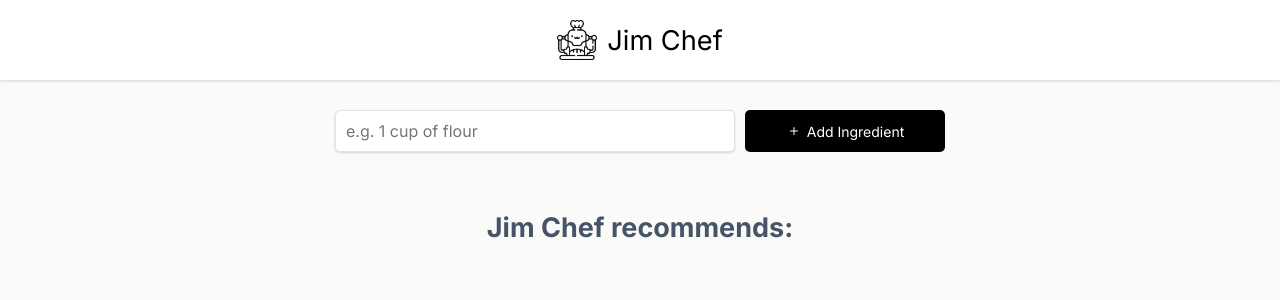
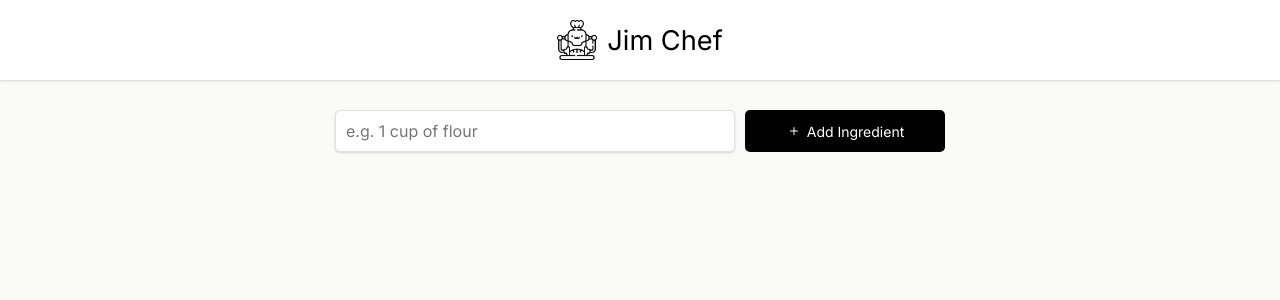
Before and after one commit to columnfella/Claude-Chef, a React (Vite) app: page / in a window 1280 px wide. Shown: the top 300 px of the page. Built offline with nearby package versions, Linux system fonts and the light colour scheme.

Commit message:
corrected some h2 element showing up in the Recipe component

```diff
--- a/src/components/Main.jsx
+++ b/src/components/Main.jsx
@@ -8,12 +8,14 @@ export default function Main() {
     const [ingredients, setIngredients] = useState([]);
     const [recipe, setRecipe] = useState("");
     const [isWaiting, setIsWaiting] = useState(false);
+    const [recipeReceived, setRecipeReceived] = useState(false);
 
     async function getRecipeFromHG() {
         console.log("Fetching recipe with ingredients:", ingredients);
         setIsWaiting(true);
         const recipeMarkdown = await getRecipeFromMistral(ingredients);
         setIsWaiting(false);
+        setRecipeReceived(true);
         console.log("Received recipe:", recipeMarkdown);
         setRecipe(recipeMarkdown);
     }
@@ -48,7 +50,7 @@ export default function Main() {
             { ingredients.length > 0 &&
             <IngredientsList ingredients={ingredients} setRecipeShow={getRecipeFromHG}/> }
 
-            <Recipe recipe={recipe} isWaiting={isWaiting}/>
+            <Recipe recipe={recipe} isWaiting={isWaiting} recipeReceived={recipeReceived}/>
         </main>
     )
 }
--- a/src/components/Recipe.jsx
+++ b/src/components/Recipe.jsx
@@ -9,7 +9,7 @@ export default function Recipe(props) {
             </div>
             }
             <section>
-            <h2>Jim Chef recommends:</h2>
+            {props.recipeReceived && <h2>Jim Chef recommends:</h2>}
                 <ReactMarkdown>{props.recipe}</ReactMarkdown>
             </section>
         </section>
```
